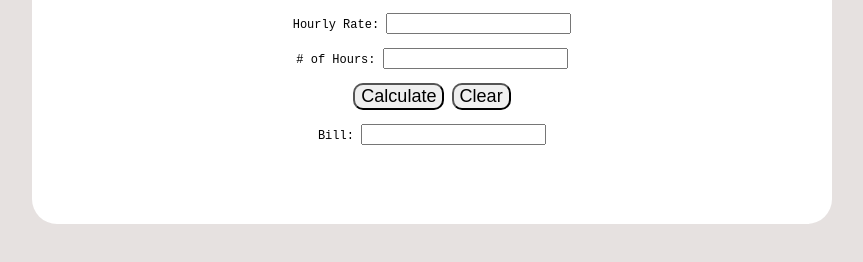
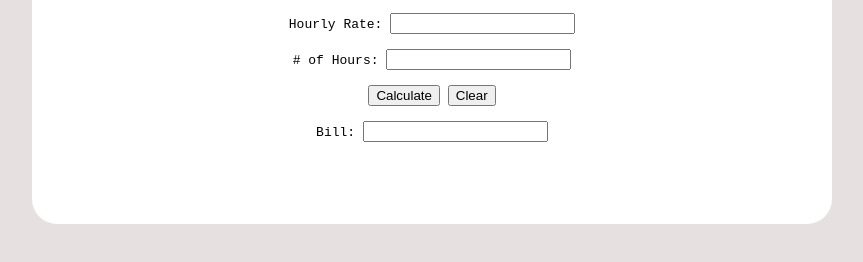
Before and after one commit to tiftikhar775/billing-calculator, a plain HTML site: page index.html in a window 1280 px wide. Shown: the part 216-478 px from the top of the page, without its empty margins (208-1071 px from the left). Drawn offline with Linux system fonts and the light colour scheme.

Commit message:
removed unused styling

```diff
--- a/styles.css
+++ b/styles.css
@@ -17,12 +17,3 @@ body {
 #title {
     font-size: 2.5vh;
 }
-
-#calculator-items {
-    font-size: 1.5vh;
-}
-
-#calculator-items button {
-    font-size: large;
-    border-radius: 10px;
-}
```
